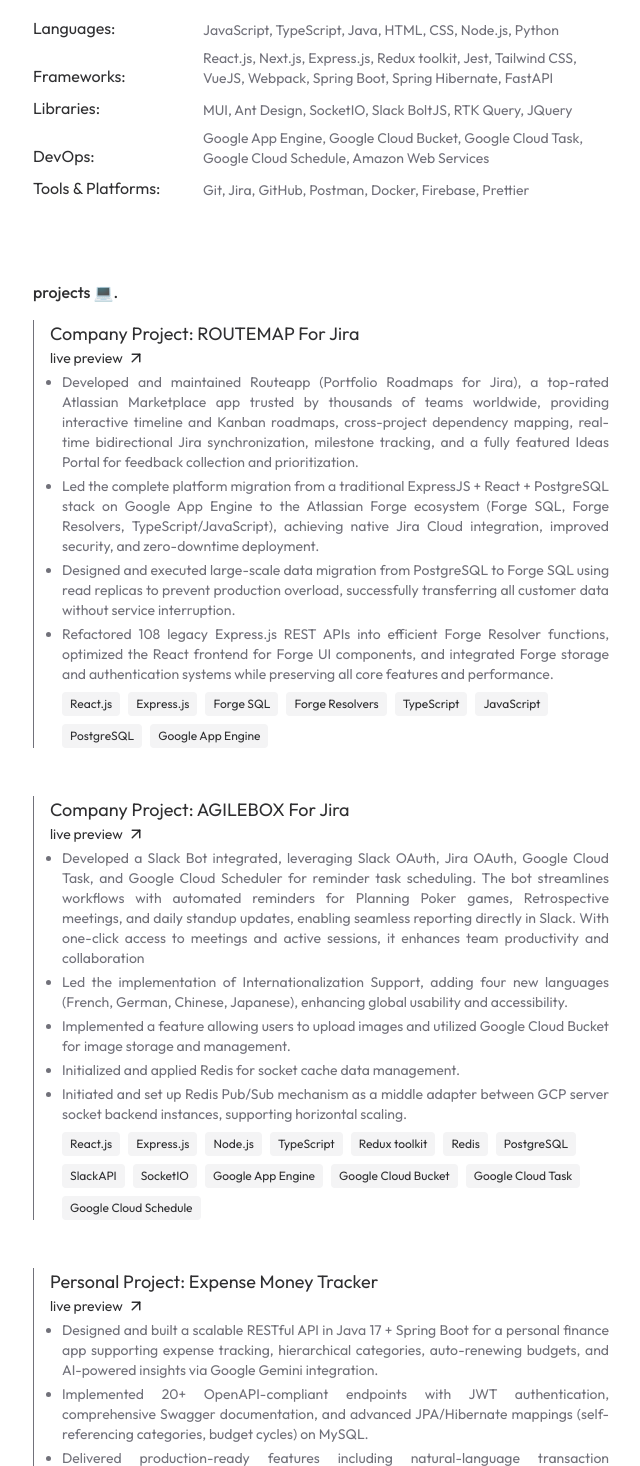
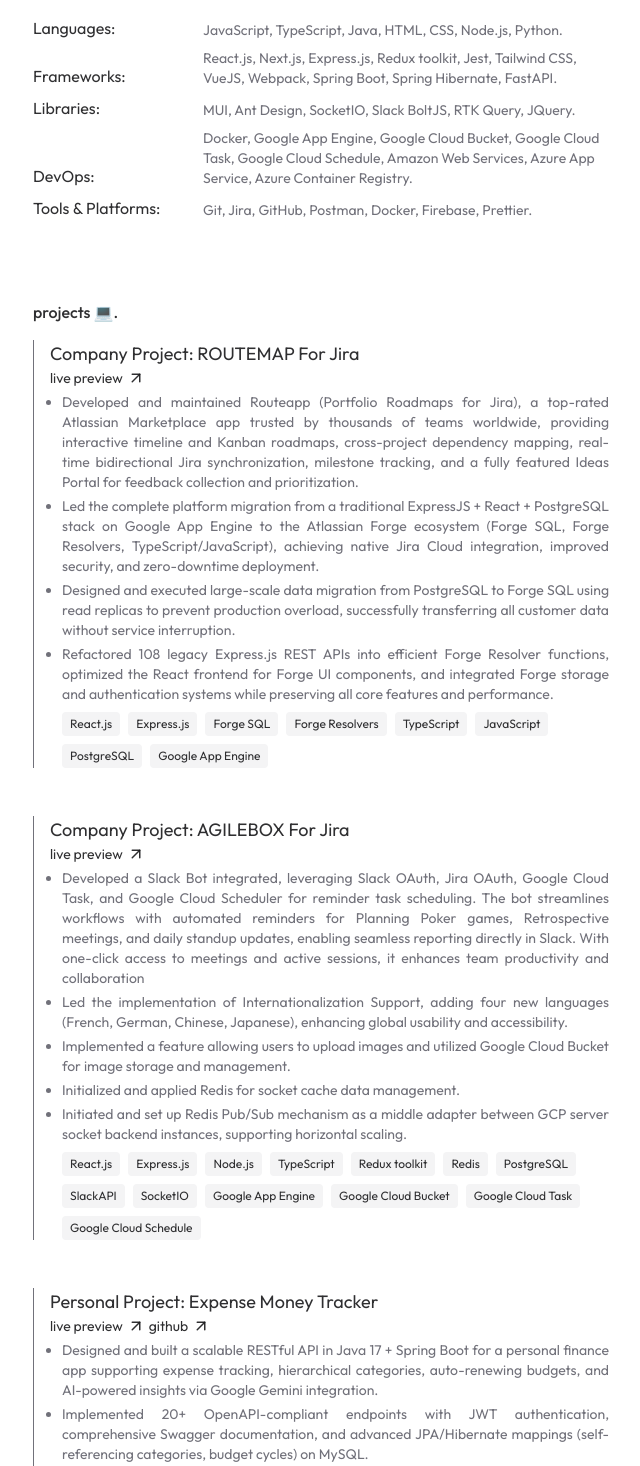
Before and after one commit to phats02/portfolio, a Next.js app: page / in a window 1280 px wide. Shown: the part 1304-2770 px from the top of the page, without its empty margins (319-959 px from the left). Built offline with nearby package versions, Linux system fonts and the light colour scheme.

Commit message:
feat: add my live preview for Expense Money Tracker project

```diff
--- a/src/app/data.ts
+++ b/src/app/data.ts
@@ -127,18 +127,19 @@ export const DATA = {
       HIDDEN: false,
     },
     "Personal Project: Expense Money Tracker": {
-      LIVE_PREVIEW: "https://github.com/phats02/expense-money-tracker-apis",
+      LIVE_PREVIEW: "https://money-tracker.tq-phat.id.vn/swagger-ui/index.html",
+      GITHUB: "https://github.com/phats02/expense-money-tracker-apis",
       DESCRIPTION: [
         "Designed and built a scalable RESTful API in Java 17 + Spring Boot for a personal finance app supporting expense tracking, hierarchical categories, auto-renewing budgets, and AI-powered insights via Google Gemini integration.",
         "Implemented 20+ OpenAPI-compliant endpoints with JWT authentication, comprehensive Swagger documentation, and advanced JPA/Hibernate mappings (self-referencing categories, budget cycles) on MySQL.",
-        "Delivered production-ready features including natural-language transaction categorization, spending analytics, and real-time recommendations while following agile practices with iterative development and thorough testing using Postman and cURL."
+        "Delivered production-ready features including natural-language transaction categorization, spending analytics, and real-time recommendations while following agile practices with iterative development and thorough testing using Postman and cURL.",
+        "Containerized the Spring Boot application using Docker for consistent, portable builds and deployments; automated the full build → push → deploy process with a GitHub Actions CI/CD pipeline that triggers on code changes, builds the Docker image, and deploys it to Azure App Service (Web App for Containers) for seamless, zero-downtime updates."
       ],
-      TECH_STACK: ["Spring Boot", "Spring Hibernate", "PostgreSQL", "JWT", "Swagger"],
+      TECH_STACK: ["Spring Boot", "Github Actions", "Azure App Service", "Azure Container Registry","Spring Hibernate", "PostgreSQL", "JWT", "Swagger"],
       IMAGE: LibraryImage,
       HIDDEN: false,
     },
     "Team Project: CodeForKids": {
-      // LIVE_PREVIEW: "https://btech.library.vips.edu/",
       DESCRIPTION: [
         "This project is a beginner-focused coding education platform with an intuitive interface and social login integration for effortless user access. It provides concise lessons, interactive coding exercises, and practical projects, enriched with gamified features and progress tracking to create an engaging learning environment. Extensive testing ensures the platform's reliability and performance, offering a dynamic and accessible experience",
         "Built with Next.js, the front-end delivers a responsive and dynamic user interface optimized for seamless interaction. Social login integration via Firebase ensures secure and streamlined authentication. Server-side rendering enhances performance and supports strong SEO, making the platform both fast and discoverable.",
@@ -191,11 +192,14 @@ export const DATA = {
       "JQuery",
     ],
     "DevOps": [
+      "Docker",
       "Google App Engine",
       "Google Cloud Bucket",
       "Google Cloud Task",
       "Google Cloud Schedule",
-      "Amazon Web Services"
+      "Amazon Web Services",
+      "Azure App Service",
+      "Azure Container Registry",
     ],
     "Tools & Platforms": [
       "Git",
--- a/src/components/sections/projects.tsx
+++ b/src/components/sections/projects.tsx
@@ -26,6 +26,7 @@ export function Projects({ data }: { data: Record<string, IProjectData> }) {
                       <a
                         className="flex items-center gap-1"
                         href={value.LIVE_PREVIEW}
+                        target="_blank"
                       >
                         live preview <ArrowUpRight size={18} />
                       </a>
@@ -34,6 +35,7 @@ export function Projects({ data }: { data: Record<string, IProjectData> }) {
                       <a
                         className="flex items-center gap-1"
                         href={value.GITHUB}
+                        target="_blank"
                       >
                         github <ArrowUpRight size={18} />
                       </a>
--- a/src/components/sections/skills.tsx
+++ b/src/components/sections/skills.tsx
@@ -9,7 +9,7 @@ export function Skills({ data }: { data: Record<string, string[]> }) {
         {Object.entries(data).map(([key, value]) => (
           <li key={key} className="items-end grid sm:grid-cols-[170px_1fr]">
             <p>{key}:</p>
-            <p className="text-muted-foreground text-sm">{value.join(", ")}</p>
+            <p className="text-muted-foreground text-sm">{value.join(", ")}.</p>
           </li>
         ))}
       </ul>
```
